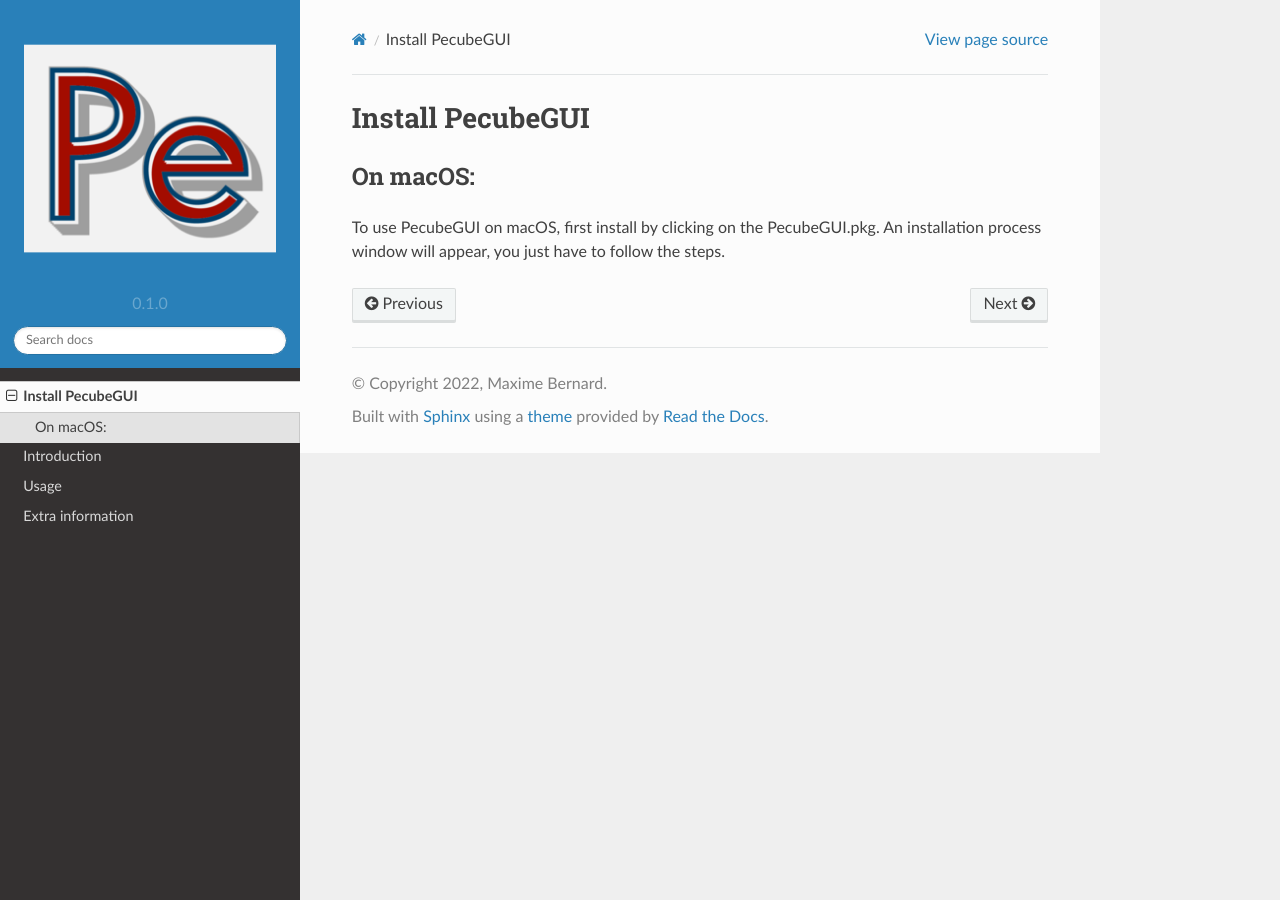
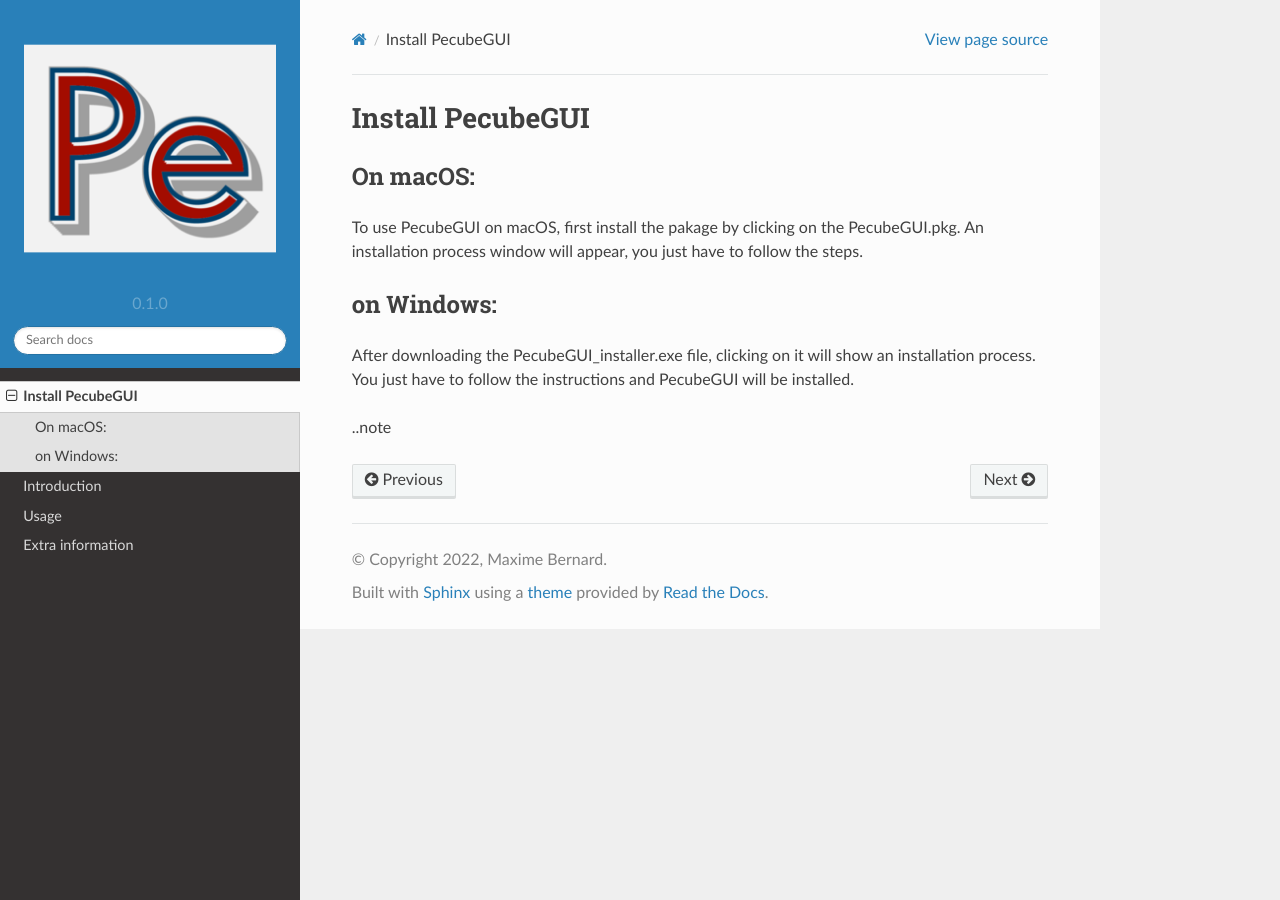
Before and after one commit to MBernAca/PecubeGUI_Doc, a Sphinx documentation site: the page built from docs/source/installation.rst, in a window 1280 px wide. Built offline with Sphinx 7.4.7 and the Read the Docs theme 2.0.0, drawn with Linux system fonts in a browser that asks for light colours.

Commit message:
Update installation.rst

```diff
--- a/docs/source/installation.rst
+++ b/docs/source/installation.rst
@@ -6,5 +6,14 @@
 On macOS:
 ---------
 
-To use PecubeGUI on macOS, first install by clicking on the PecubeGUI.pkg.
+To use PecubeGUI on macOS, first install the pakage by clicking on the PecubeGUI.pkg.
 An installation process window will appear, you just have to follow the steps.
+
+
+on Windows:
+-----------
+
+After downloading the PecubeGUI_installer.exe file, clicking on it will show an installation process. You just have to follow the instructions and PecubeGUI will be installed.
+
+
+..note
```
